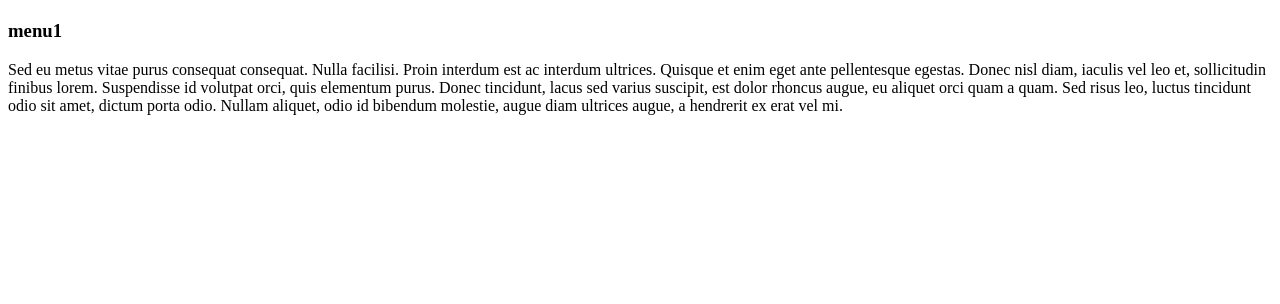
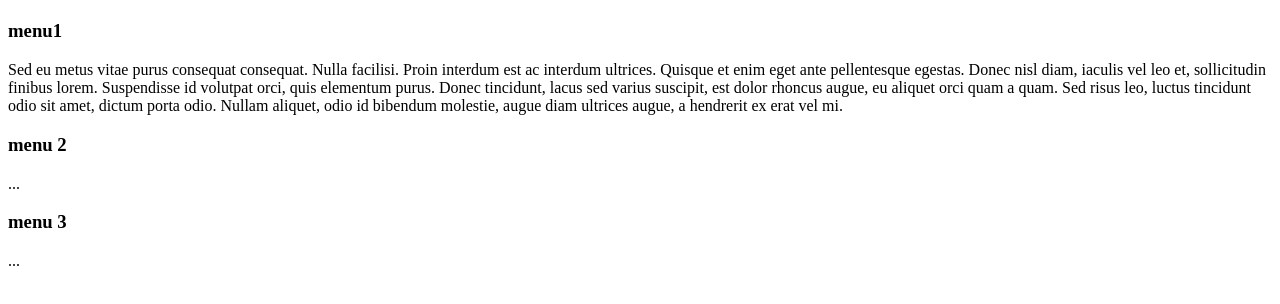
Before and after one commit to Monach6/My-project-1.github.io, a plain HTML site: page index.html in a window 1280 px wide. Shown: the part 46-350 px from the top of the page. Drawn offline with Linux system fonts and the light colour scheme.

Commit message:
Update index.html

```diff
--- a/index.html
+++ b/index.html
@@ -19,10 +19,12 @@
          </p>
       </div1>
       <div2>
-        <h3></h3>
+        <h3>menu 2</h3>
+        <p>...</p>
       </div2>
       <div3>
-        <h3></h3>
+        <h3>menu 3</h3>
+        <p>...</p>
       </div3>
     </main>
     <footer></footer>
```
